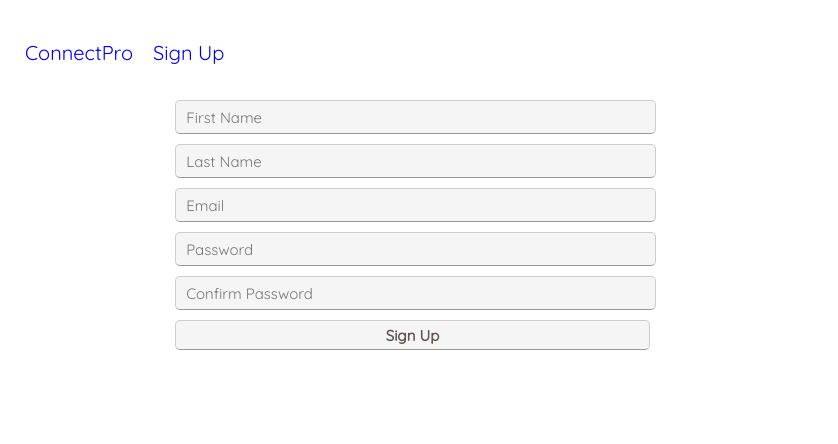
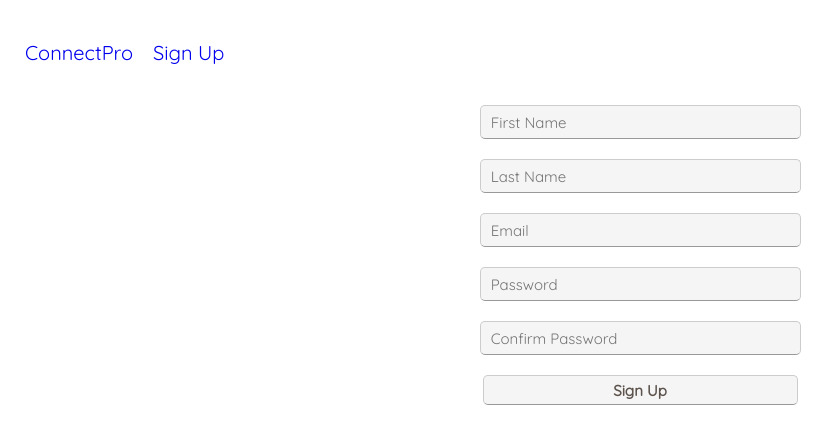
Before and after one commit to pelekoudasq/ConnectPro, an Angular app in the folder connectProApp/: page /sign-up in a window 1280 px wide. Shown: the top 444 px of the page, without its empty margins (0-838 px from the left). Built offline with nearby package versions, Linux system fonts and the light colour scheme.

Commit message:
center sign up

```diff
--- a/connectProApp/src/app/sign-up/sign-up.component.css
+++ b/connectProApp/src/app/sign-up/sign-up.component.css
@@ -1,11 +1,11 @@
 * {
-	display: table;
-    margin: 10px 50px 10px 50px;
+    margin: 10px 50px;
     width: 100%;
 }
 
 form {
-    display: table-cell;
+    margin: 0px auto;
+    width: 50%;
     text-align: center;
     border: 0px solid #f1f1f1;
 }
@@ -27,11 +27,11 @@ button:hover {
 
 /* Add padding to containers */
 .sign-up-form {
-    position: relative;
-    align-self: center;
+    margin: 0 auto;
 }
 
-.input-column {
+.sign-up-form .input-column {
+    margin: 0 auto;
 }
 
 .input {
@@ -52,6 +52,7 @@ button:hover {
 
 .inner-light {
     box-shadow: 0 0 8px 2px rgba(255, 255, 255, 0.5);
+    width: 50%;
 }
 
 /* Change styles for span and cancel button on extra small screens */
--- a/connectProApp/src/app/sign-up/sign-up.component.html
+++ b/connectProApp/src/app/sign-up/sign-up.component.html
@@ -6,7 +6,7 @@
           <input class="input inner-light" type="email" placeholder="  Email" name="email" required>
           <input class="input inner-light" id="pwrd1" type="password" placeholder="  Password" required >
           <input class="input inner-light" id="pwrd2" type="password" placeholder="  Confirm Password" required>
-          <button class="button inner-light" type="submit" (click)="checkPasswords()">Sign Up</button>
     </div>
+    <button class="button inner-light" type="submit" (click)="checkPasswords()">Sign Up</button>
   </div>
 </form>
```
